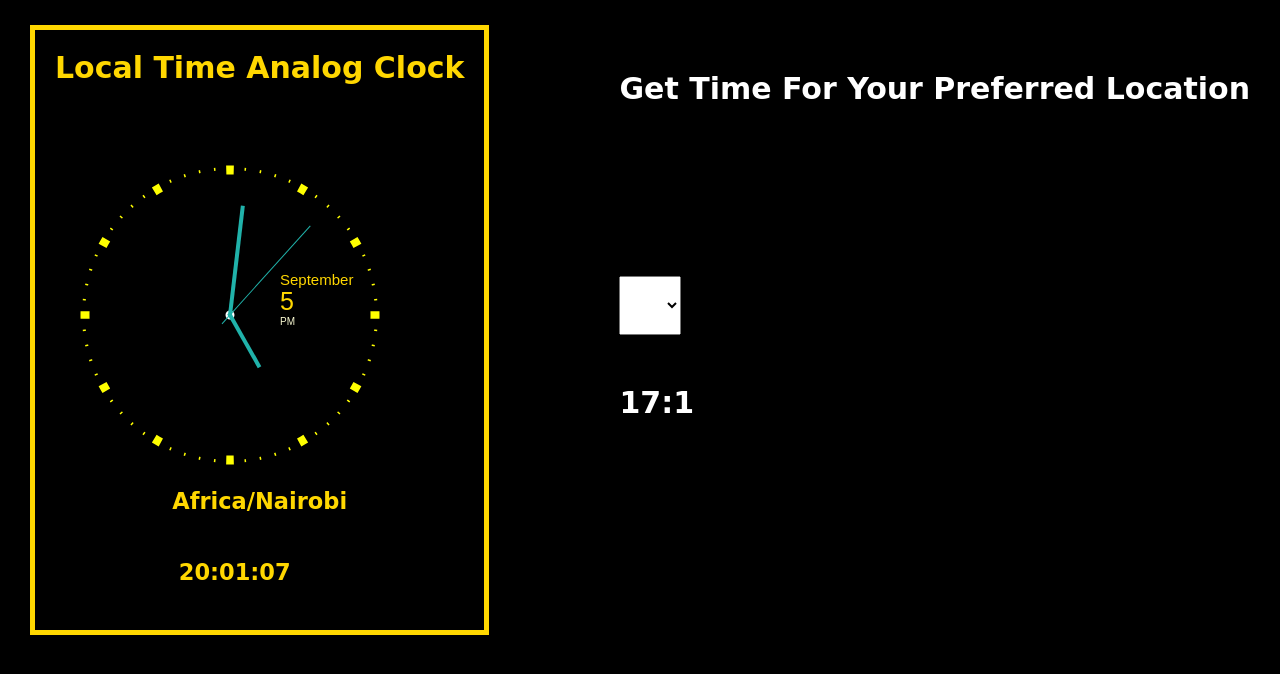
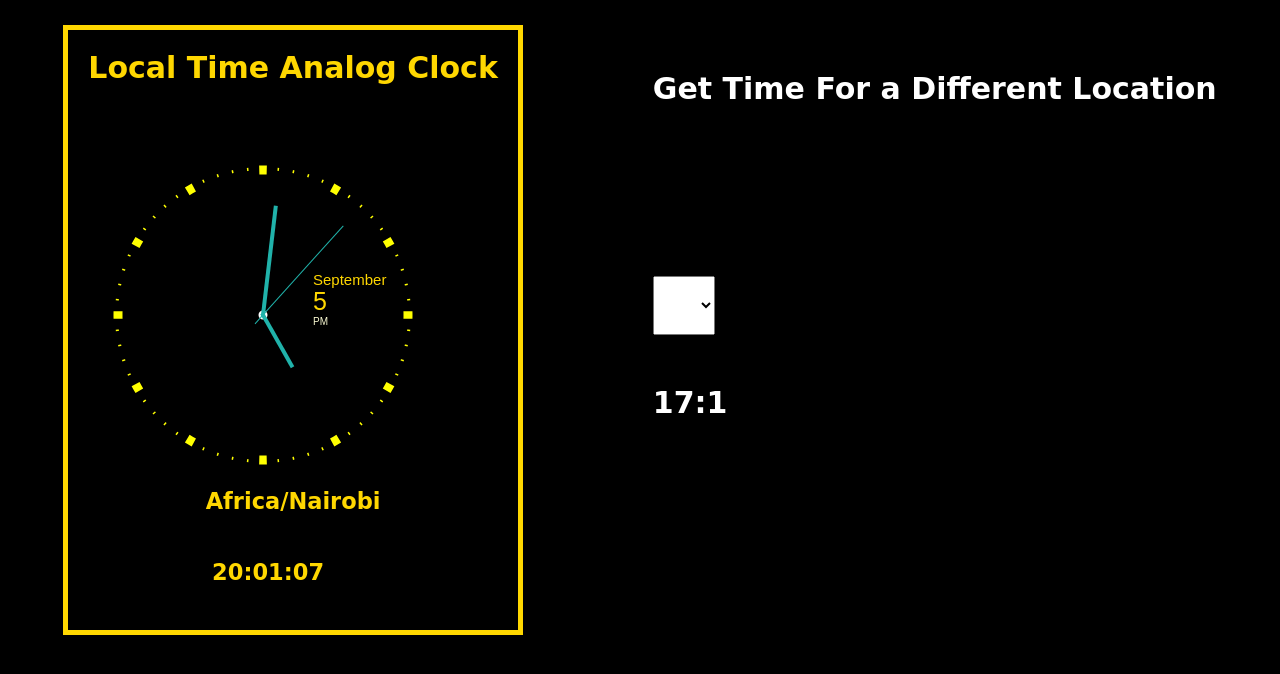
Before and after one commit to linus-mate/JAVASCRIPT-CLOCK, a website built with Parcel: page index.html in a window 1280 px wide. Built offline with nearby package versions, Linux system fonts and the light colour scheme; no server answers.

Commit message:
location

```diff
--- a/index.html
+++ b/index.html
@@ -50,7 +50,7 @@
                 </div>
 
                 <div class="time-box">
-                  <h1>Get Time For Your Preferred Location</h1>
+                  <h1>Get Time For a Different Location</h1>
 
                   <form name="list">
                     <select id="slt">
```
